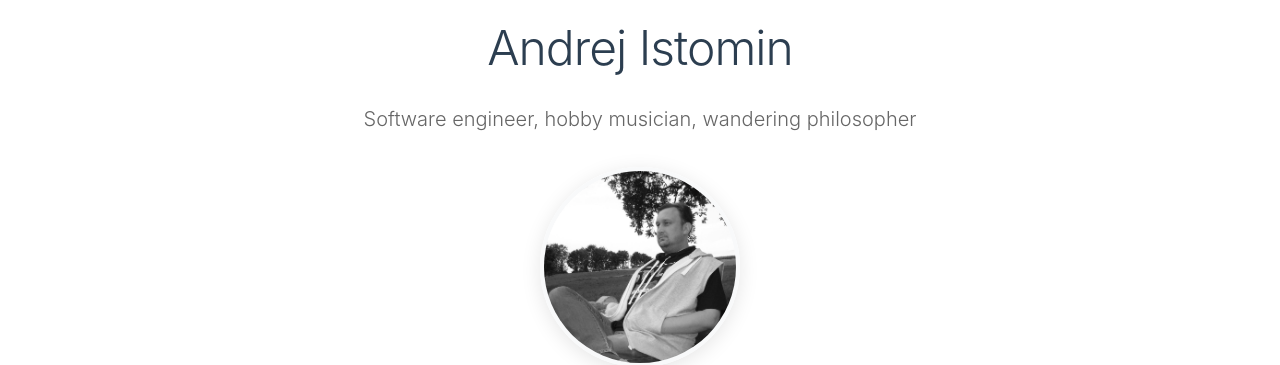
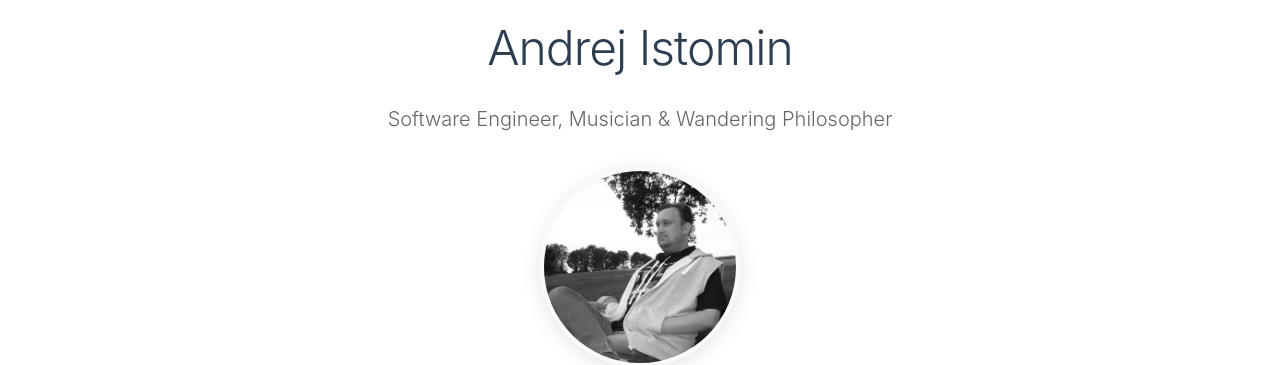
Before and after one commit to aistomin/aistomin.com, a Jekyll site: the page built from index.markdown, in a window 1280 px wide and 900 px high. Shown: the part 133-498 px from the top of the window. Built offline with Jekyll 4.4.1, drawn with Linux system fonts in a browser that asks for light colours.

```diff
--- a/index.markdown
+++ b/index.markdown
@@ -1,11 +1,11 @@
 ---
 layout: default
-title: "Software Engineer, Musician & Philosopher"
+title: 'Software Engineer, Musician & Wandering Philosopher'
 ---
 
 <div class="hero">
     <h1>Andrej Istomin</h1>
-    <p class="subtitle">Software engineer, hobby musician, wandering philosopher</p>
+    <p class="subtitle">Software Engineer, Musician & Wandering Philosopher</p>
 
     <img src="/assets/images/profile.jpg" alt="Andrej Istomin" class="hero-photo" onerror="this.style.display='none'">
 
```
Also changed, not shown: playwright/tests/home.spec.js (+10 -8 lines).
